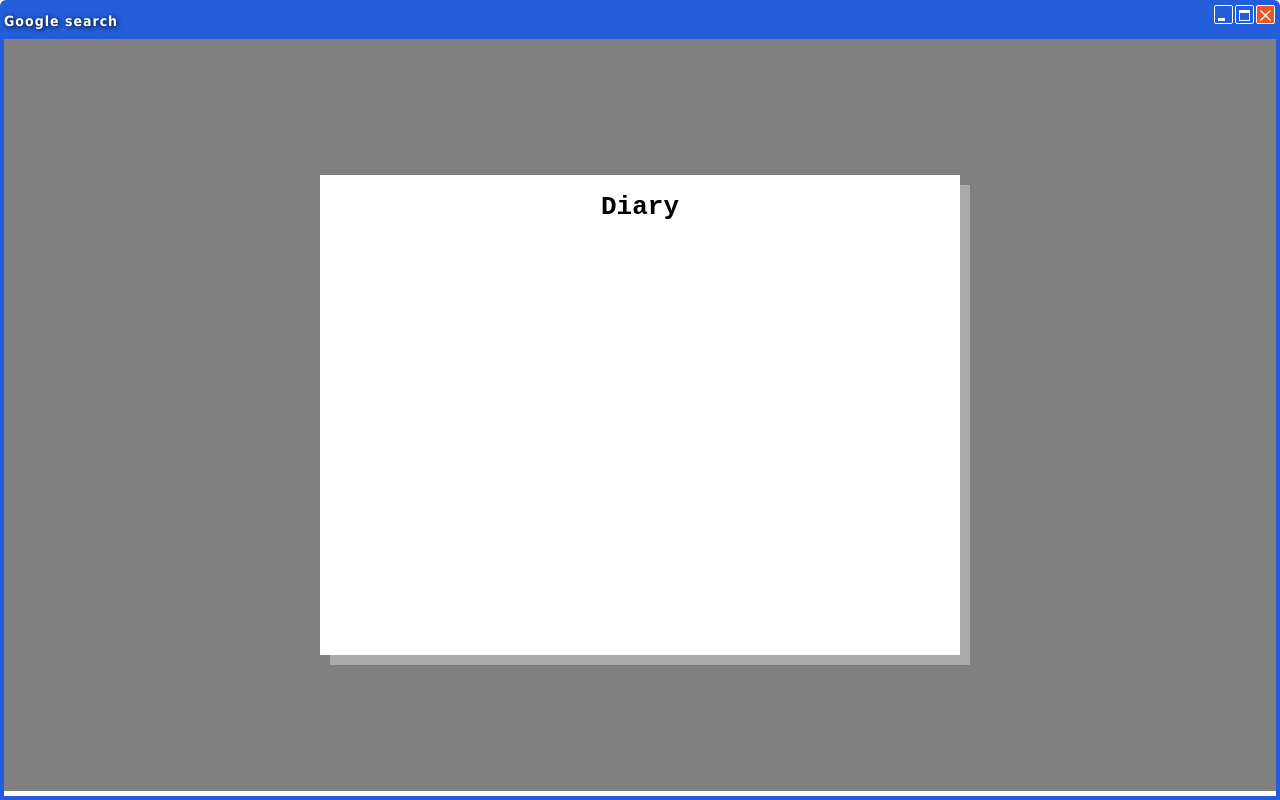
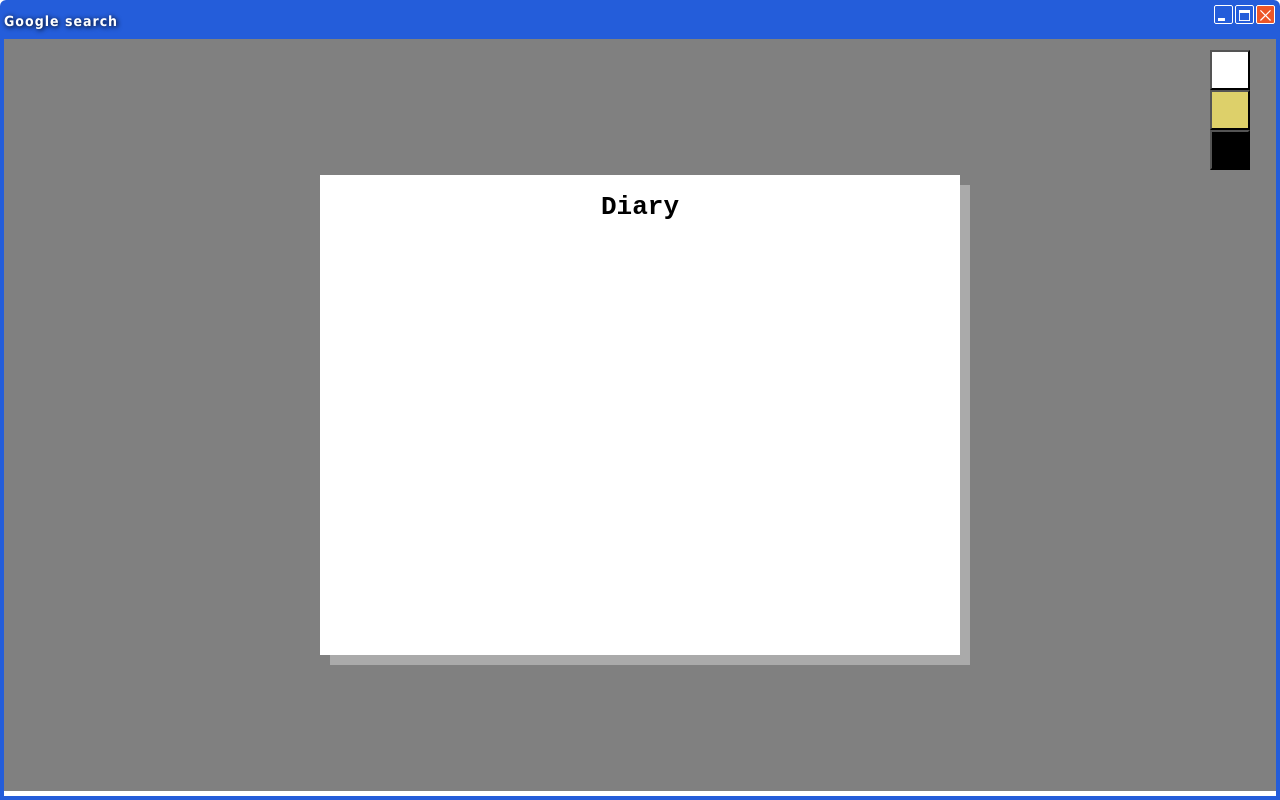
Before and after one commit to shishaltojo/im-feeling-lucky, a React (Create React App) app: page / in a window 1280 px wide. Built offline with nearby package versions, Linux system fonts and the light colour scheme.

Commit message:
Added color handler

```diff
--- /dev/null
+++ b/src/components/ToneHandler/index.js
@@ -0,0 +1,40 @@
+import React from 'react';
+import styled from 'styled-components';
+
+const ToneHandlerStyled = styled.div`
+  position: absolute;
+  top: 50px;
+  right: 30px;
+
+  display: flex;
+  flex-direction: column;
+
+  button {
+    width: 40px;
+    height: 40px;
+
+    &#white {
+      background-color: #fff;
+    }
+
+    &#sepia {
+      background-color: #ddd06a;
+    }
+
+    &#black {
+      background-color: #000;
+    }
+  }
+`;
+
+const ToneHandler = () => {
+  return(
+    <ToneHandlerStyled>
+      <button type="button" id="white" />
+      <button type="button" id="sepia" />
+      <button type="button" id="black" />
+    </ToneHandlerStyled>
+  )
+}
+
+export default ToneHandler;
--- a/src/containers/NotePage/index.js
+++ b/src/containers/NotePage/index.js
@@ -3,6 +3,7 @@ import styled from 'styled-components';
 
 // Components
 import Window from '../../components/Window';
+import ToneHandler from '../../components/ToneHandler';
 
 const NotePageStyled = styled.div`
   width: 100%;
@@ -35,6 +36,7 @@ const NotePage = () => {
 
   return (
     <Window>
+      <ToneHandler />
       <NotePageStyled>
         <div className="page">
           <h1>Diary</h1>
```
